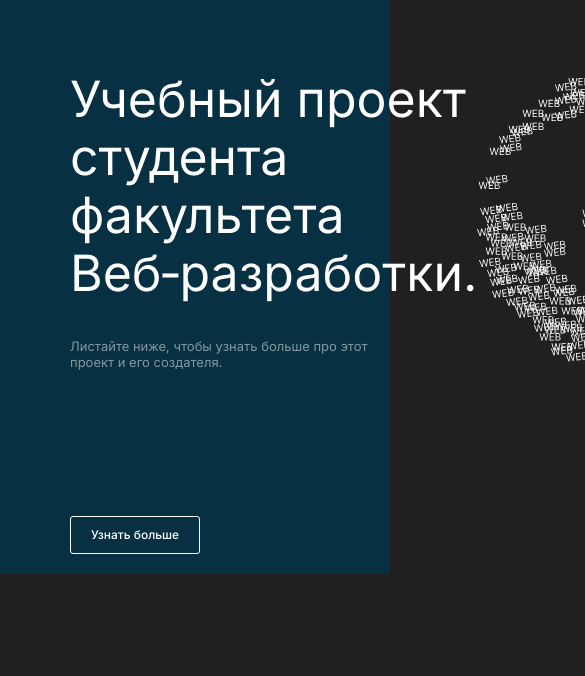
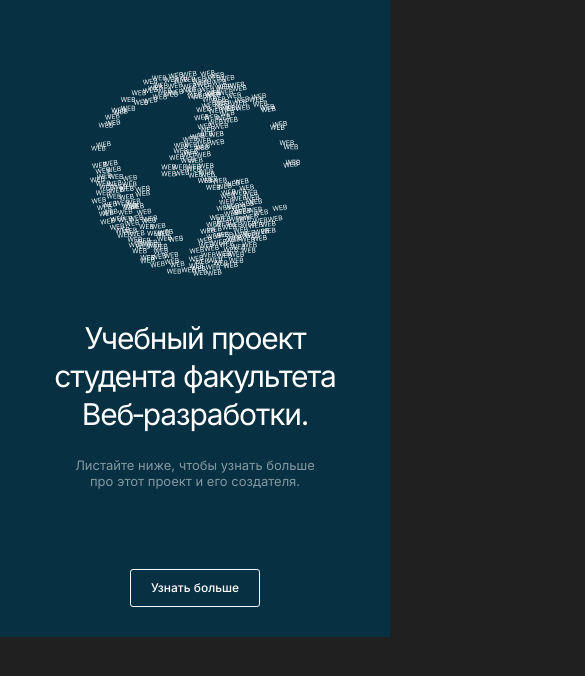
Before and after one commit to forestpk13/movies-explorer-frontend, a React (Create React App) app: page / in a window 390 px wide. Shown: the top 676 px of the page, 585 px wide, since content can reach past the window. Built offline with nearby package versions, Linux system fonts and the light colour scheme.

Commit message:
adaptive banner component added

```diff
--- a/src/components/Banner/Banner.css
+++ b/src/components/Banner/Banner.css
@@ -1,6 +1,6 @@
 .banner {
   background-color: #073042;
-  height: 574px;
+  min-height: 574px;
   width: 100%;
   padding: 70px 70px 0 70px;
   box-sizing: border-box;
@@ -55,3 +55,60 @@
   font-weight: 500;
   line-height: 1.33;
 }
+
+@media screen and (max-width: 1024px) {
+  .banner {
+    padding-top: 140px;
+    padding-bottom: 76px;
+  }
+
+  .banner__inner {
+    flex-direction: column-reverse;
+    align-items: center;
+  }
+
+  .banner__description-container {
+    display: flex;
+    flex-direction: column;
+    align-items: center;
+    max-width: 680px;
+  }
+
+  .banner__title {
+    margin-top: 48px;
+    margin-bottom: 22px;
+    text-align: center;
+    font-size: 40px;
+  }
+
+  .banner__description {
+    text-align: center;
+    font-size: 13px;
+    margin-bottom: 92px;
+    max-width: 260px;
+  }
+}
+
+@media screen and (max-width: 549px) {
+  .banner {
+    padding: 70px 0 30px 0;
+  }
+
+  .banner__title {
+    font-size: 30px;
+    max-width: 300px;
+    line-height: 1.26;
+    letter-spacing: -1.2px;
+    margin-top: 44px;
+    margin-bottom: 24px;
+  }
+
+  .banner__description {
+    margin-bottom: 80px;
+  }
+
+  .banner__image {
+    width: 210px;
+    height: 206px;
+  }
+}
```
